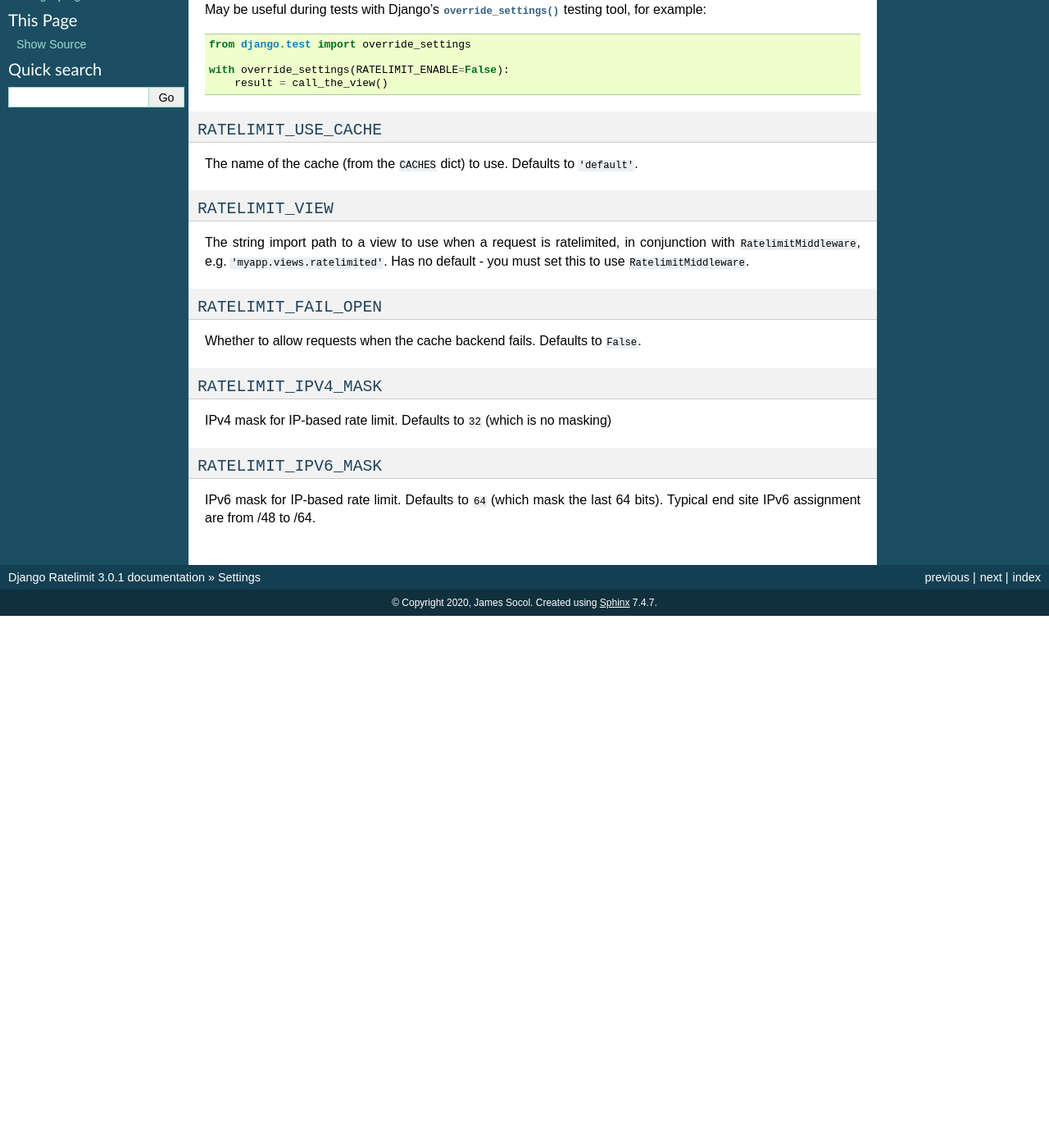
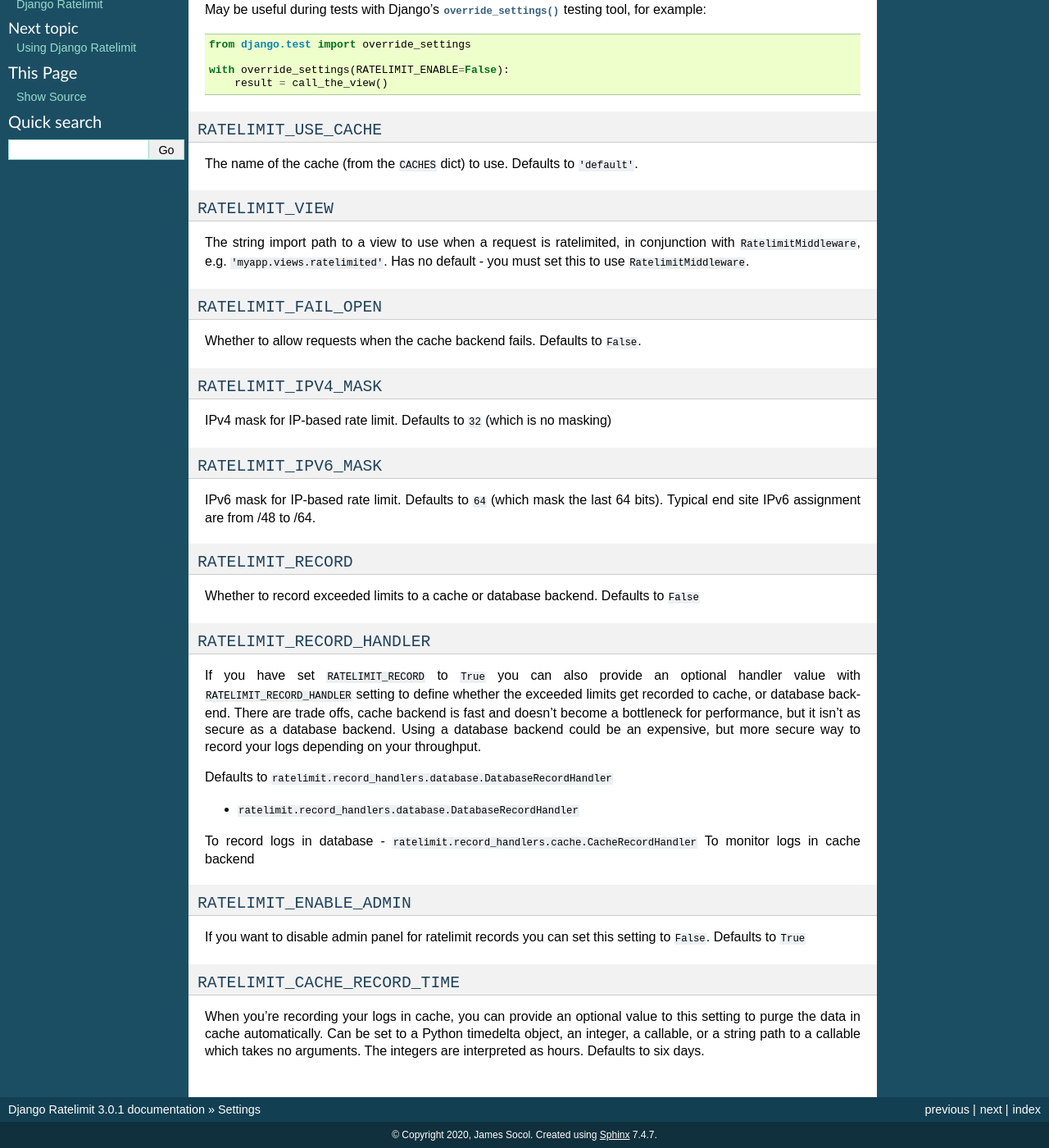
Before and after one commit to jsocol/django-ratelimit, a Sphinx documentation site: the page built from docs/settings.rst, in a window 1280 px wide and 1400 px high, scrolled down 306 px. Shown: the whole window at 82% size. Built offline with Sphinx 7.4.7, drawn with Linux system fonts in a browser that asks for light colours; before the commit the page ends 1057 px from its top, so only the background shows below that; some of the changed text lies outside the part shown.

Commit message:
Docs for ratelimit record

```diff
--- a/docs/settings.rst
+++ b/docs/settings.rst
@@ -57,3 +57,39 @@
 
 IPv6 mask for IP-based rate limit. Defaults to ``64`` (which mask the last 64 bits).
 Typical end site IPv6 assignment are from /48 to /64.
+
+``RATELIMIT_RECORD``
+--------------------
+
+Whether to record exceeded limits to a cache or database backend. Defaults to ``False``
+
+``RATELIMIT_RECORD_HANDLER``
+----------------------------
+
+If you have set ``RATELIMIT_RECORD`` to ``True`` you can also provide an optional handler value
+with ``RATELIMIT_RECORD_HANDLER`` setting to define whether the exceeded limits get recorded to cache,
+or database backend. There are trade offs, cache backend is fast and doesn't become a bottleneck for performance,
+but it isn't as secure as a database backend. Using a database backend could be an expensive,
+but more secure way to record your logs depending on your throughput.
+
+Defaults to ``ratelimit.record_handlers.database.DatabaseRecordHandler``
+
+- ``ratelimit.record_handlers.database.DatabaseRecordHandler``
+To record logs in database
+- ``ratelimit.record_handlers.cache.CacheRecordHandler``
+To monitor logs in cache backend
+
+``RATELIMIT_ENABLE_ADMIN``
+--------------------------
+
+If you want to disable admin panel for ratelimit records you can set this setting to ``False``.
+Defaults to ``True``
+
+``RATELIMIT_CACHE_RECORD_TIME``
+-------------------------------
+
+When you're recording your logs in cache, you can provide an optional value to this setting to
+purge the data in cache automatically.
+Can be set to a Python timedelta object, an integer, a callable,
+or a string path to a callable which takes no arguments. The integers are interpreted as hours.
+Defaults to six days.
```
